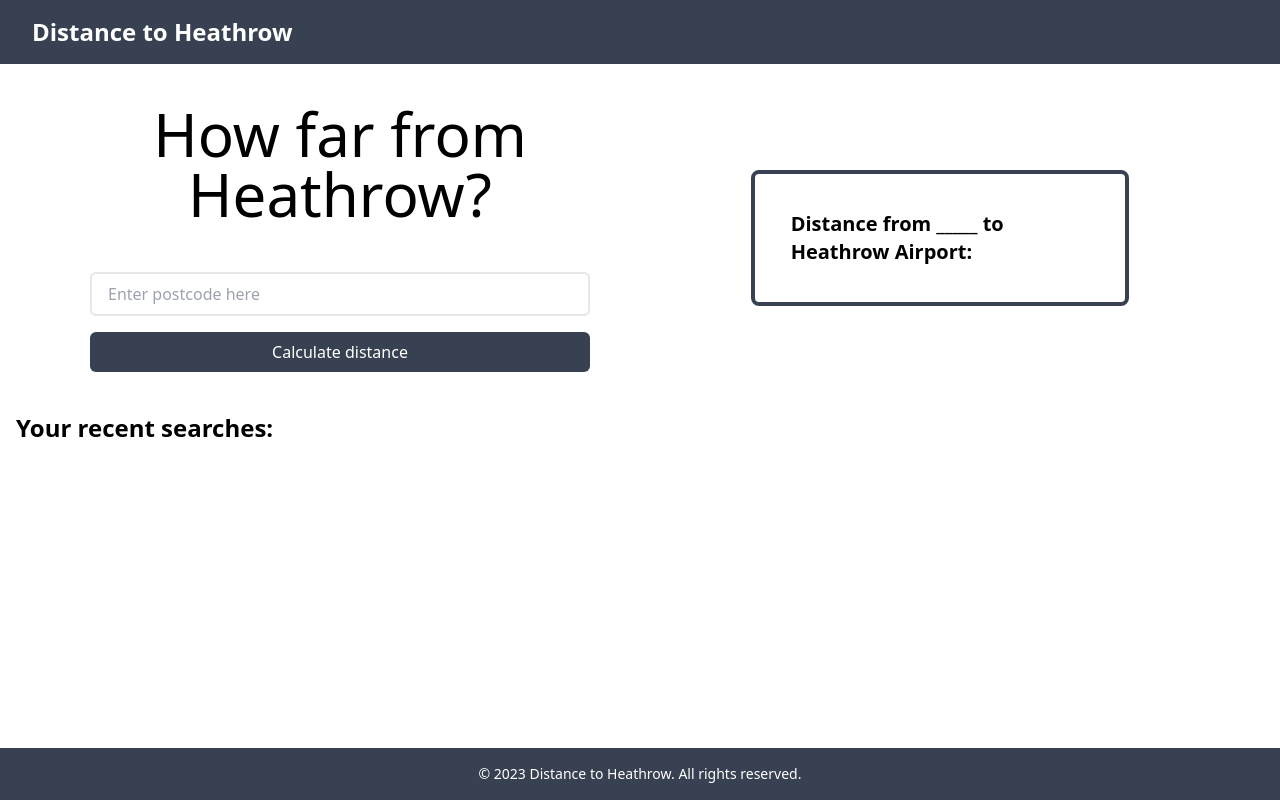
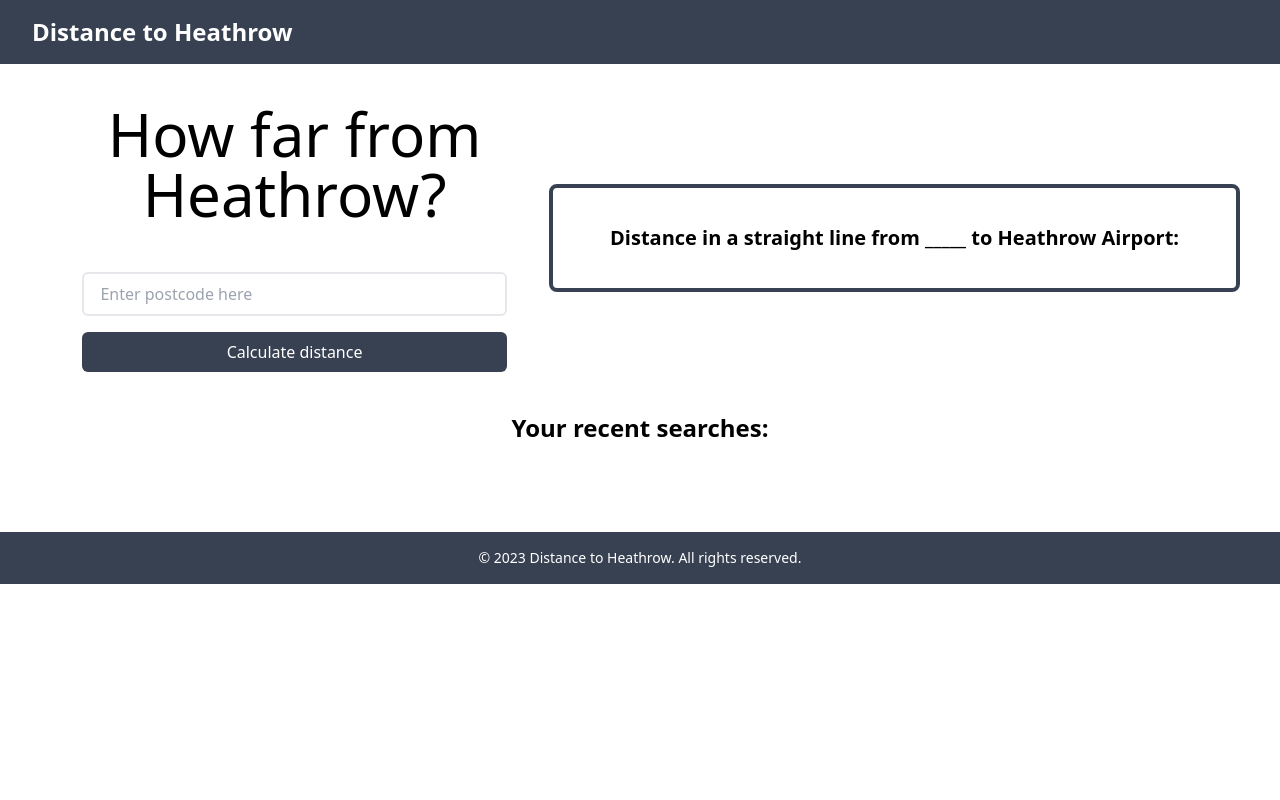
Before and after one commit to raphaelaviz/cschallenge, a Next.js app: page / in a window 1280 px wide. Built offline with nearby package versions, Linux system fonts and the light colour scheme.

Commit message:
adjusments

```diff
--- a/app/components/ResponseContainer.tsx
+++ b/app/components/ResponseContainer.tsx
@@ -26,7 +26,7 @@ const ResponseContainer: React.FC<ResponseContainerProps> = ({ data, currentSear
     return (
       <div className="w-2/3 p-9 border-4 border-gray-700 rounded-lg">
         <p className="text-xl font-bold mb-4">
-          Distance from {currentSearch.address} to Heathrow Airport:
+          Distance in a straight line from {currentSearch.address} to Heathrow Airport:
         </p>
         <p className="text-sm text-gray-400 mb-4">
           (Latitude: {currentSearch.latitude.toFixed(4)}, Longitude: {currentSearch.longitude.toFixed(4)})
@@ -42,8 +42,8 @@ const ResponseContainer: React.FC<ResponseContainerProps> = ({ data, currentSear
   } else {
     return (
       <div className="w-2/3 p-9 border-4 border-gray-700 rounded-lg">
-        <p className="text-xl font-bold">
-          Distance from _____ to Heathrow Airport:
+        <p className="text-xl font-bold text-center">
+        Distance in a straight line from _____ to Heathrow Airport:
         </p>
       </div>
     );
--- a/app/components/SearchHistory.tsx
+++ b/app/components/SearchHistory.tsx
@@ -11,9 +11,9 @@ interface SearchHistoryProps {
 
 const SearchHistory: React.FC<SearchHistoryProps> = ({ searchHistory }) => {
   return (
-    <div className='mt-2 h-80'>
-      <h2 className="text-2xl font-semibold">Your recent searches:</h2>
-      <div className="flex flex-col md:flex-row justify-around mt-12">
+    <div className='mt-10 mb-10'>
+      <h2 className="text-2xl font-semibold text-center">Your recent searches:</h2>
+      <div className="flex flex-col px-10 md:flex-row justify-around mt-12">
 
         {searchHistory.map((entry, index) => (
           <div key={index} className="bg-gray-200 rounded-lg p-4 mb-4 md:mb-0">
--- a/app/layout.tsx
+++ b/app/layout.tsx
@@ -16,13 +16,11 @@ export default function RootLayout({
 }) {
   return (
     <html lang="en">
-      <body className="flex flex-col justify-between">
-    <Header/>
-    <main className="flex-grow">
-      {children}
-    </main>
-    <Footer/>
-</body>
+      <body className="flex flex-col">
+        <Header/>
+        {children}
+         <Footer/>
+      </body>
     </html>
   )
 }
--- a/app/page.tsx
+++ b/app/page.tsx
@@ -91,13 +91,9 @@ const Home = () => {
           <p className="text-5xl md:text-6xl lg:text-6xl mb-10 text-center">How far from Heathrow?</p>
           <SearchForm onSubmit={getPostcodeData} />
         </div>
-        <div className="flex items-center justify-center p-4 overflow-auto w-full md:w-1/2">
           <ResponseContainer data={postcodeData} currentSearch={currentSearch} />
-        </div>
       </div>
-      <div className="w-full p-4">
         <SearchHistory searchHistory={searchHistory} />
-      </div>
     </div>
 );
 };
```
Also changed, not shown: 2 other files (tests, documents, lock files or other folders).
